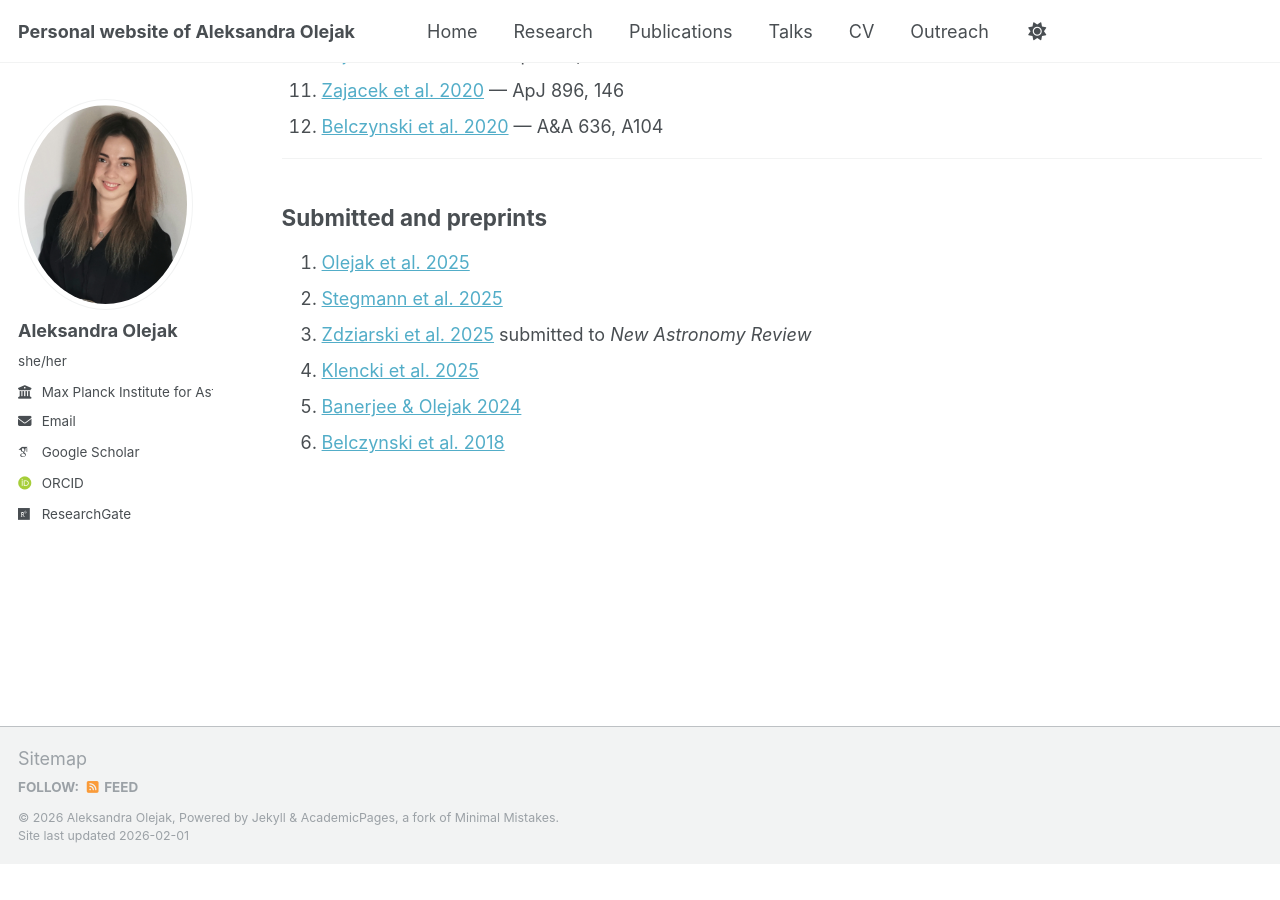
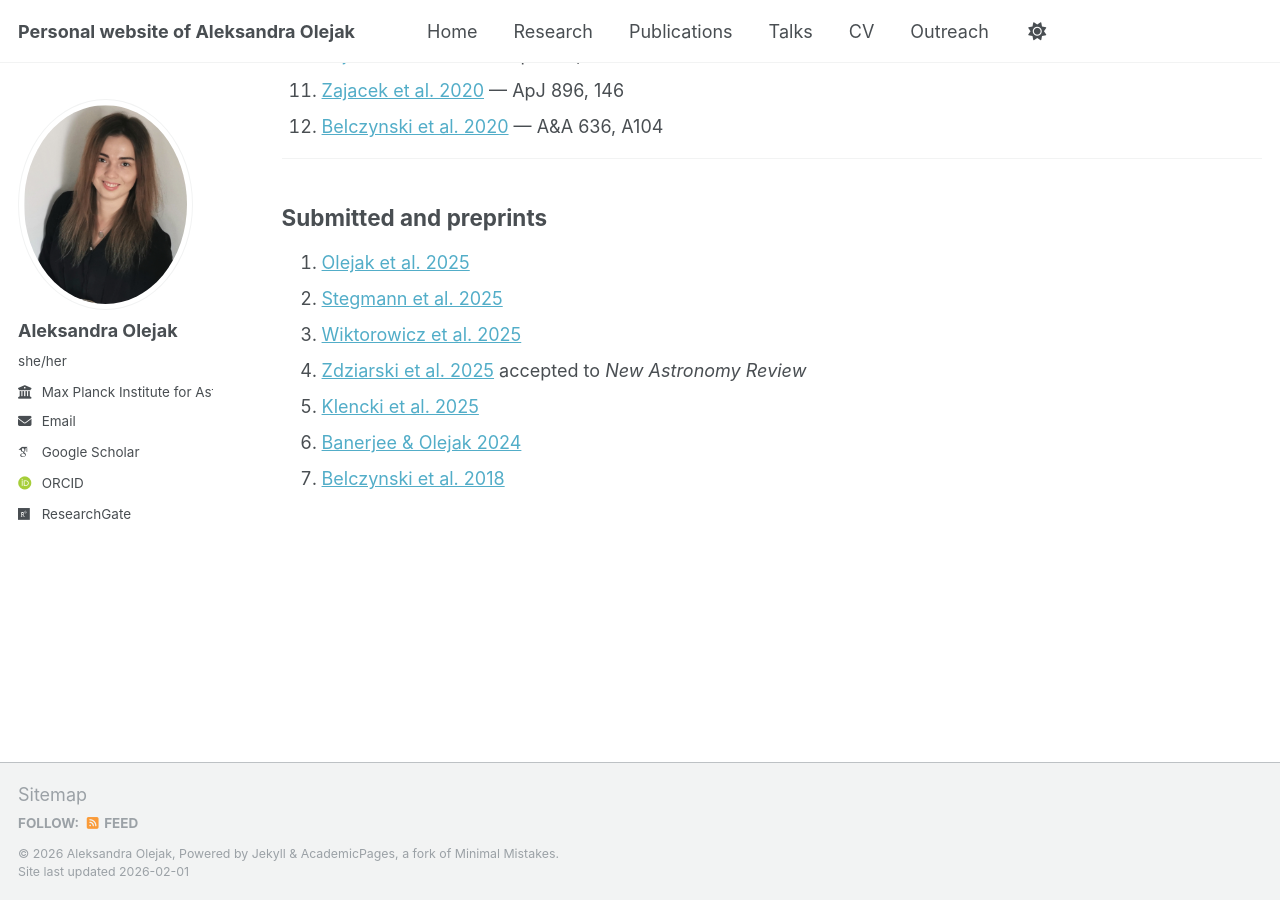
Before and after one commit to aleole/aleole.github.io, a Jekyll site: the page built from _pages/publications.md, in a window 1280 px wide and 900 px high, scrolled down 1744 px. Built offline with Jekyll 4.4.1, drawn with Linux system fonts in a browser that asks for light colours; some web fonts are replaced; a script that is not in the unit is left out; before the commit the page ends 2608 px from its top, so only the background shows below that.

Commit message:
Update publications.md

```diff
--- a/_pages/publications.md
+++ b/_pages/publications.md
@@ -93,7 +93,8 @@ Total citations: **1388**. Citations for first-authored articles: **398**. H-ind
 
 1. [Olejak et al. 2025](https://arxiv.org/abs/2511.10728)
 2. [Stegmann et al. 2025](https://arxiv.org/abs/2512.15873)
-3. [Zdziarski et al. 2025](https://arxiv.org/abs/2506.00623) submitted to *New Astronomy Review*
-4. [Klencki et al. 2025](https://arxiv.org/abs/2505.08860)
-5. [Banerjee & Olejak 2024](https://doi.org/10.48550/arXiv.2411.15112)
-6. [Belczynski et al. 2018](https://doi.org/10.48550/arXiv.1812.10065)
+3. [Wiktorowicz et al. 2025](https://arxiv.org/abs/2509.11726)
+4. [Zdziarski et al. 2025](https://arxiv.org/abs/2506.00623) accepted to *New Astronomy Review*
+5. [Klencki et al. 2025](https://arxiv.org/abs/2505.08860)
+6. [Banerjee & Olejak 2024](https://doi.org/10.48550/arXiv.2411.15112)
+7. [Belczynski et al. 2018](https://doi.org/10.48550/arXiv.1812.10065)
```
